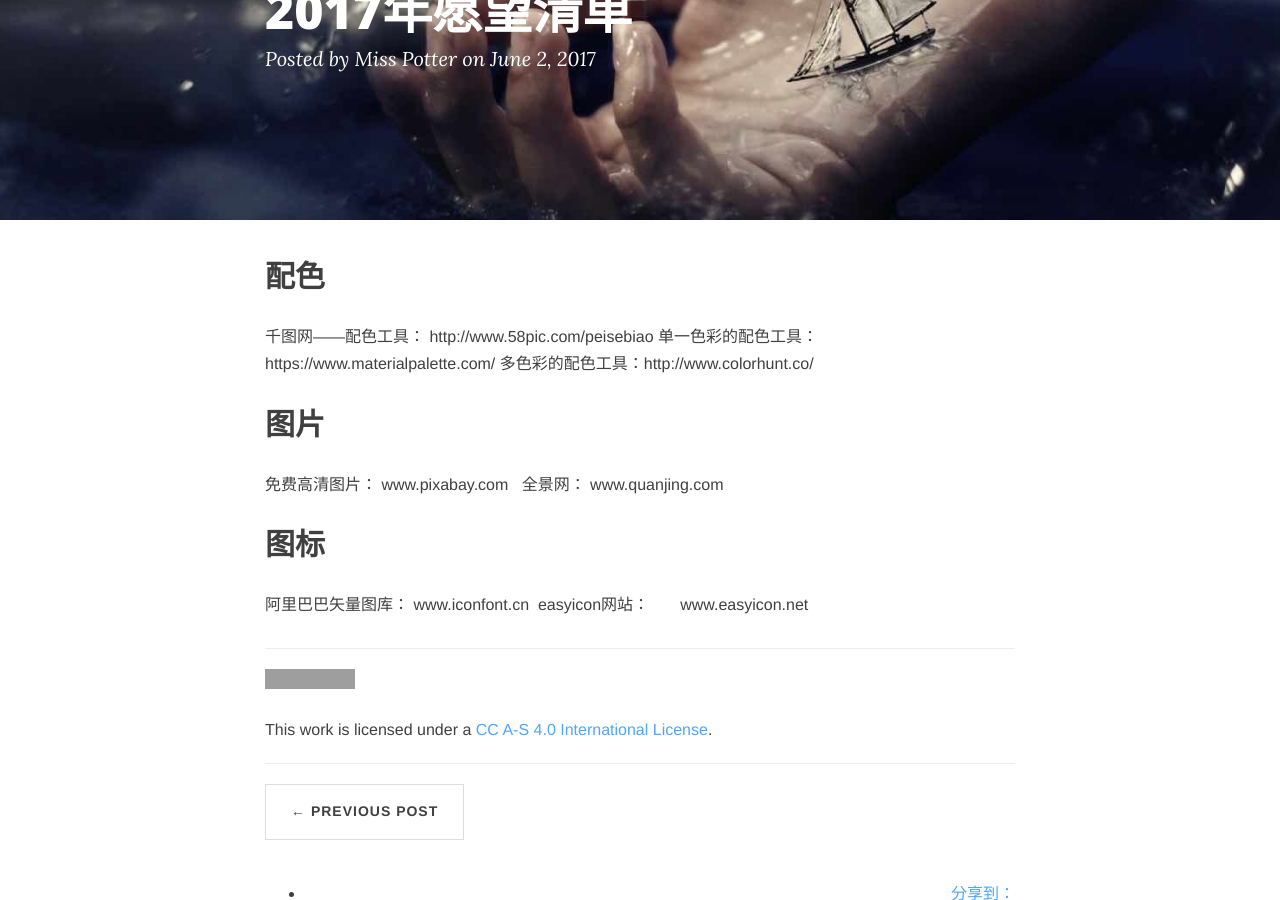
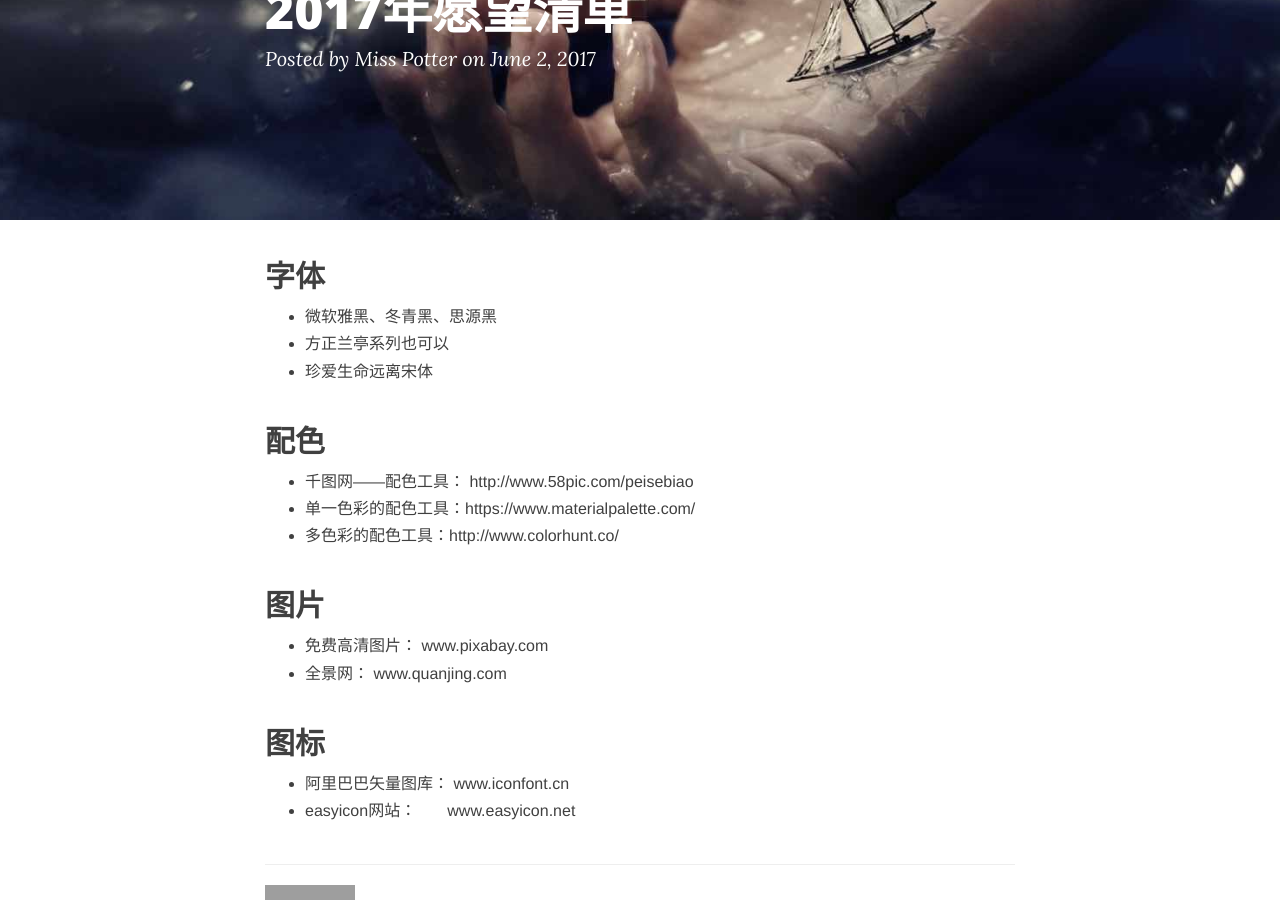
Before and after one commit to betterpotter/betterpotter.github.io, a Jekyll site: the page built from _posts/2017-06-02-ppt.md, in a window 1280 px wide and 900 px high, scrolled down 214 px. Built offline with Jekyll 4.4.1, drawn with Linux system fonts in a browser that asks for light colours; nearby versions of some CDN libraries; comment, search, counter and statistics services are not loaded; grey boxes are pictures that could not be loaded.

Commit message:
Update 2017-06-02-ppt.md

```diff
--- a/_posts/2017-06-02-ppt.md
+++ b/_posts/2017-06-02-ppt.md
@@ -6,16 +6,21 @@ tags: [life]
 description: 在地狱里仰望天堂
 ---
 
+## 字体
+
+- 微软雅黑、冬青黑、思源黑
+- 方正兰亭系列也可以
+- 珍爱生命远离宋体
 
 ## 配色
-千图网——配色工具： http://www.58pic.com/peisebiao
-单一色彩的配色工具：https://www.materialpalette.com/
-多色彩的配色工具：http://www.colorhunt.co/
+- 千图网——配色工具： http://www.58pic.com/peisebiao
+- 单一色彩的配色工具：https://www.materialpalette.com/
+- 多色彩的配色工具：http://www.colorhunt.co/
 
 ## 图片
-免费高清图片： www.pixabay.com
-全景网： www.quanjing.com
+- 免费高清图片： www.pixabay.com
+- 全景网： www.quanjing.com
 
 ## 图标
-阿里巴巴矢量图库： www.iconfont.cn
-easyicon网站：       www.easyicon.net
+- 阿里巴巴矢量图库： www.iconfont.cn
+- easyicon网站：       www.easyicon.net
```
